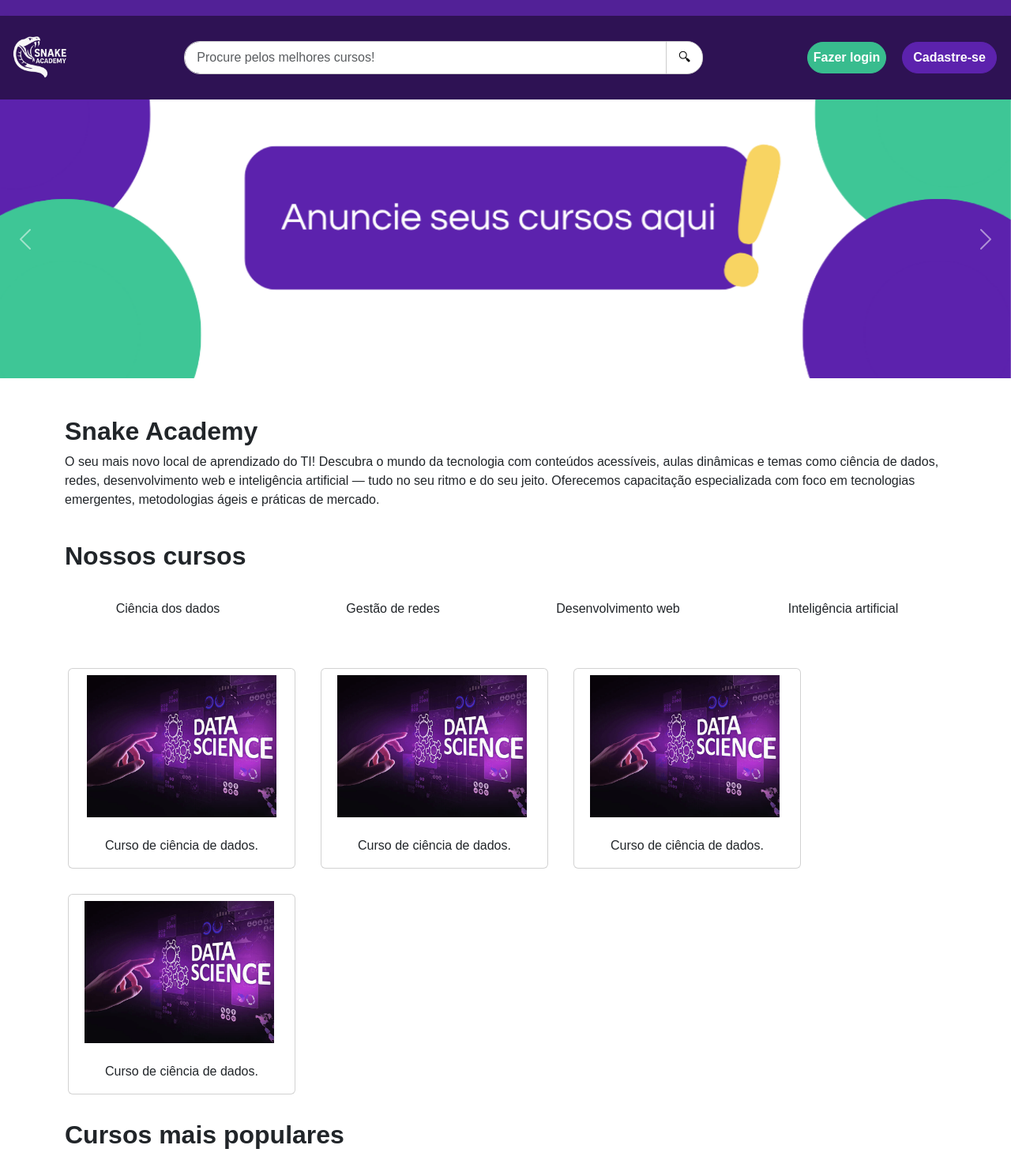
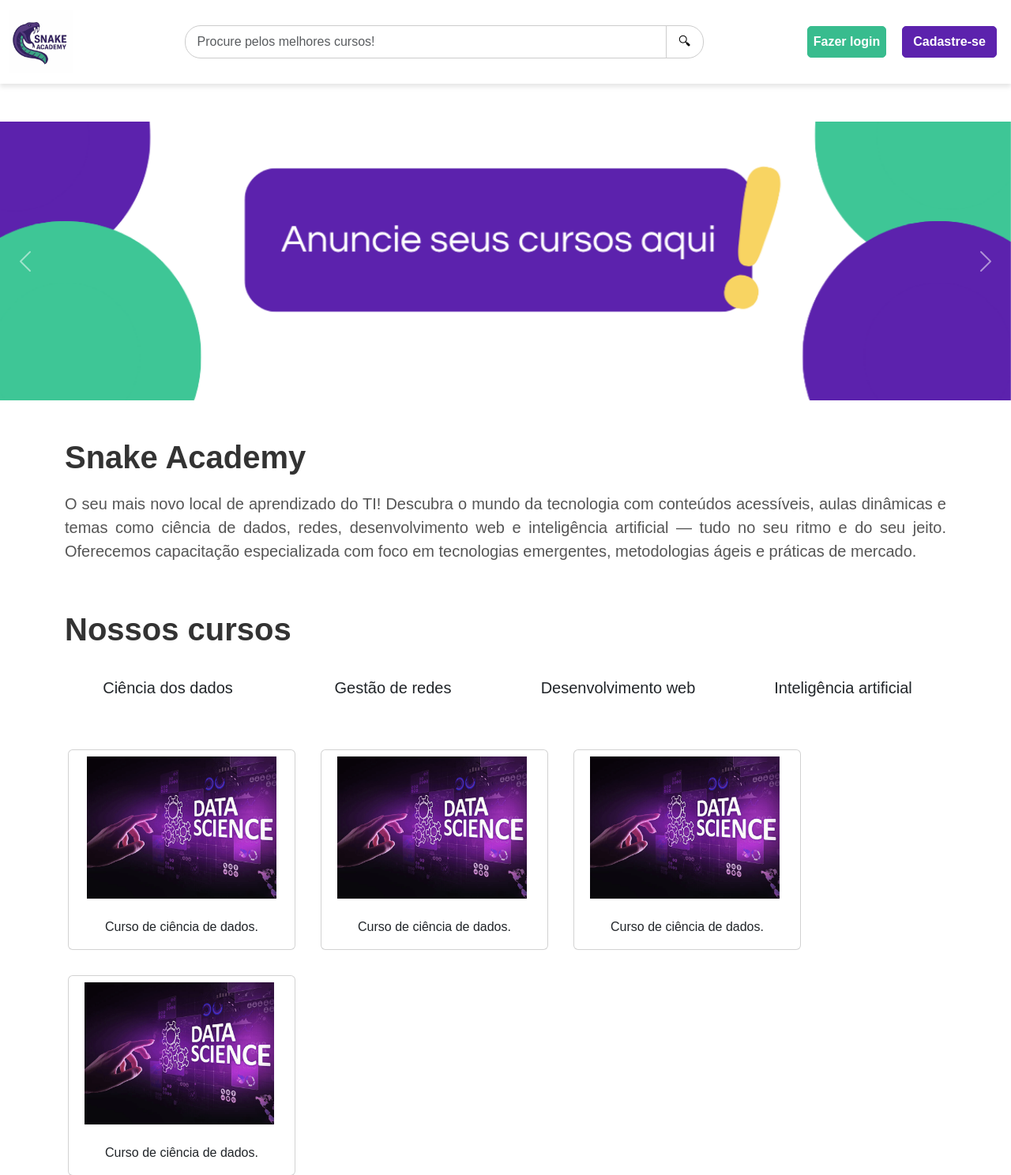
Before and after one commit to lorenzoBarbosa/Snake-Academy, a FastAPI app: page / in a window 1280 px wide. Shown: the top 1488 px of the page at 79% size. Run offline with FastAPI, Linux system fonts and the light colour scheme.

Commit message:
transformei a navbar e descobri COMO QUE AUMENTA A FONTE

```diff
--- a/static/css/gerais.css
+++ b/static/css/gerais.css
@@ -12,7 +12,8 @@ html,body
     width: 100%;
 }
 .bg-navbar-roxo {
-    background-color: #2E1254;
+    background-color: #ffffff;
+    box-shadow: inset 0 1px 0 rgba(0, 0, 0, 0.1), 0 2px 4px rgba(0, 0, 0, 0.1);
     box-shadow: 0 4px 6px rgba(0, 0, 0, 0.1);
 }
 .barra-pesquisa {
@@ -47,7 +48,7 @@ html,body
 .login {
     background-color: #38BC8E;
     color: #FFFFFF;
-    border-radius: 20px;
+    border-radius: 5px;
     border: 1px solid #38BC8E;
     font-weight: bold;
     width: 100px;
@@ -64,7 +65,7 @@ html,body
 .cadastro {
     background-color: #5C22AD;
     color: #FFFFFF;
-    border-radius: 20px;
+    border-radius: 5px;
     border: 1px solid #5C22AD;
     font-weight: bold;
     width: 120px;
@@ -80,6 +81,22 @@ html,body
 .navbar-brand img {
     max-height: 80px;
 }
+
+.titulo-home {
+    text-align: left;
+    margin-top: 20px;
+    font-size: 40px;
+    color: #333333;
+}
+
+.texto-home {
+    margin-top: 20px;
+    font-size: 20px;
+    color: #555555;
+    max-width: 1500px;
+    text-align: justify;
+}
+
 .linha {
     display: flex;
     margin-left: 90px;
@@ -90,6 +107,7 @@ html,body
     justify-content: center;
     margin-top: 20px;
     text-align: center;
+    font-size: 20px;
 }
 .tipos-cursos.ativo {
     text-decoration: underline;
--- a/templates/index.html
+++ b/templates/index.html
@@ -15,11 +15,10 @@
     </head>
     <body>
         <header>
-            <div class="topo"></div>
             <nav class="navbar navbar-expand-lg bg-navbar-roxo">
                 <div class="container-fluid d-flex align-items-center justify-content-between">
                     <a class="navbar-brand" href="#">
-                        <img src="/static/img/logo_branca.png" alt="snake" style="height: 80px;">
+                        <img src="/static/img/logo-snake.png" alt="snake" style="height: 80px;">
                     </a>
                     <form class="d-flex flex-grow-1 justify-content-center mx-3" role="search">
                         <div class="input-group w-75">
--- a/templates/publico/home.html
+++ b/templates/publico/home.html
@@ -1,6 +1,7 @@
 {% extends "index.html" %}
 {% block conteudo %}
         <article>
+            <div class="mt-5 mb-5">
                 <div id="carouselExampleControls" class="mb-5 carousel slide" data-bs-ride="carousel">
                     <div class="carousel-inner">
                         <div class="carousel-item active">
@@ -32,11 +33,12 @@
                         <span class="visually-hidden">Next</span>
                     </button>
                 </div>
+            </div>
             <div class="container">
-                <h2>
+                <h2 class="titulo-home">
                     <b>Snake Academy</b>
                 </h2>
-                <p>
+                <p class="texto-home">
                     O seu mais novo local de aprendizado do TI! Descubra o mundo da tecnologia com conteúdos acessíveis,
                 aulas dinâmicas e temas como ciência de dados, redes, desenvolvimento web e inteligência artificial —
                 tudo no seu ritmo e do seu jeito. Oferecemos capacitação especializada com foco em tecnologias
@@ -45,7 +47,7 @@
             </div>
             <br>
             <div class="container">
-                <h2>
+                <h2 class="titulo-home">
                     <b>Nossos cursos</b>
                 </h2>
             </div>
```
Lines whose indentation alone changed are shown as unchanged.
